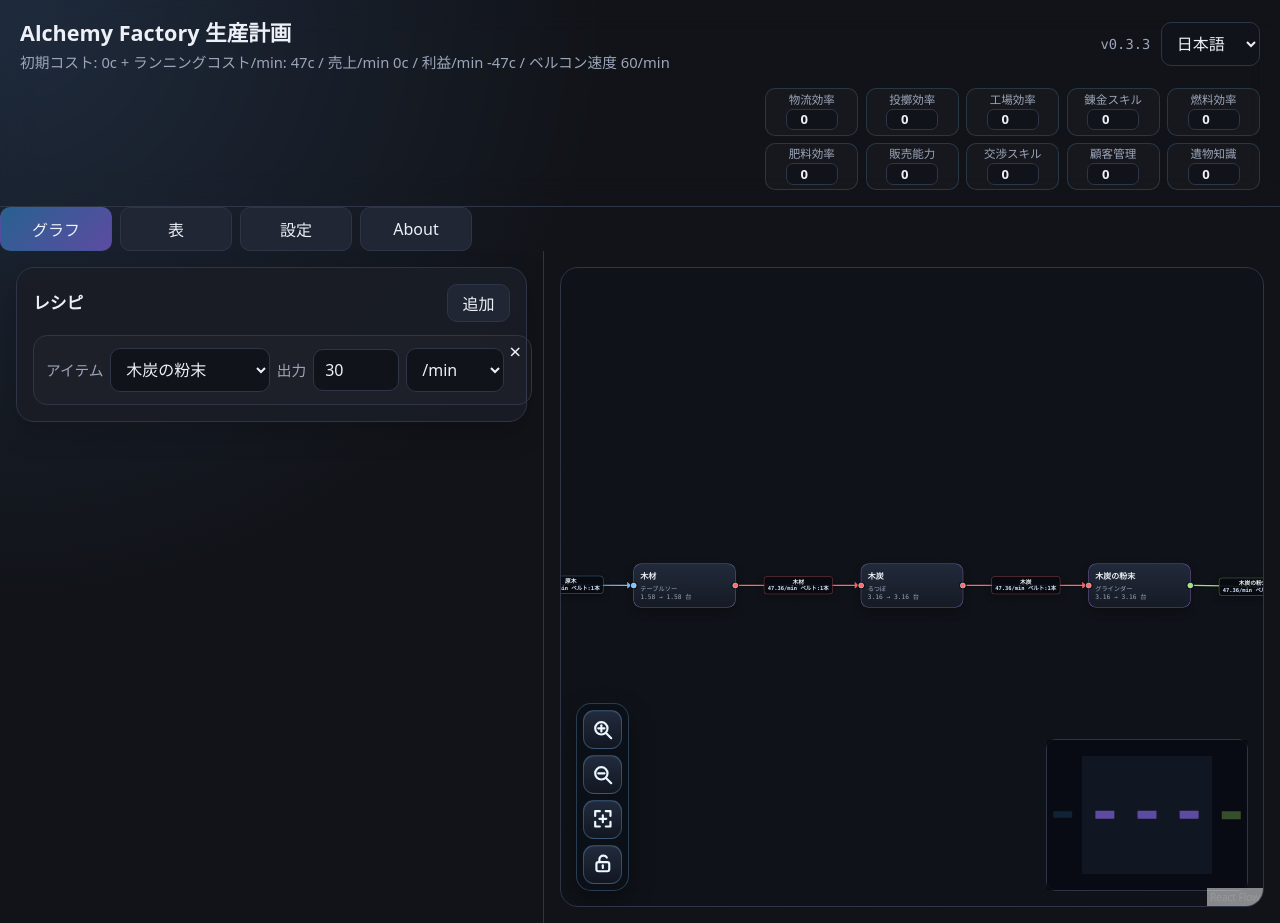
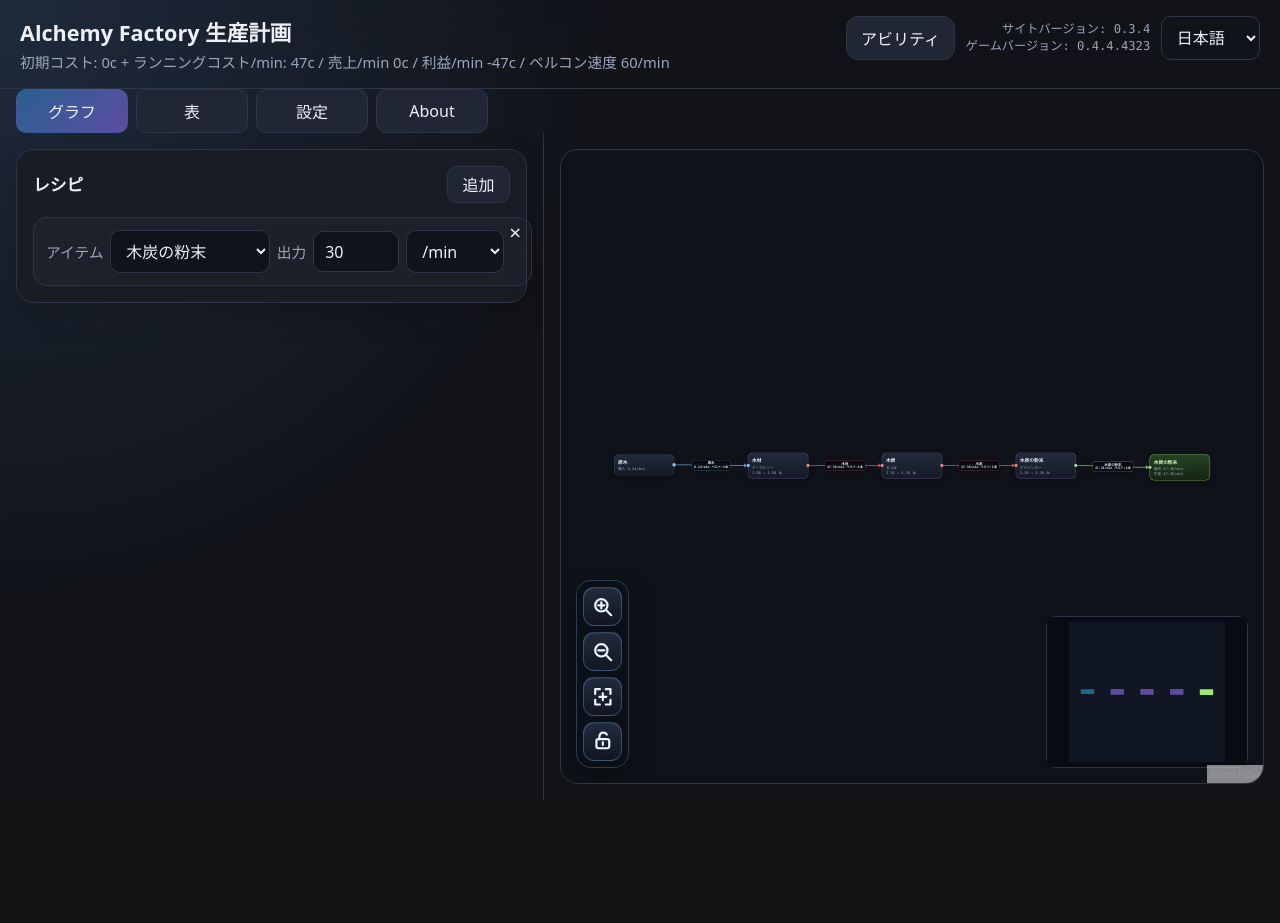
Before and after one commit to spaltfcy/alchemyfactory-calculator, a React (Vite) app: page / in a window 1280 px wide. After the commit the page ends 800 px from the top, so only its background shows below. Built offline with nearby package versions, Linux system fonts and the light colour scheme.

Commit message:
Improve graph layout and settings UI

```diff
--- a/package.json
+++ b/package.json
@@ -1,6 +1,6 @@
 {
   "name": "alchemyfactory-calculator",
-  "version": "0.3.3",
+  "version": "0.3.4",
   "private": true,
   "type": "module",
   "scripts": {
--- a/src/App.tsx
+++ b/src/App.tsx
@@ -13,7 +13,8 @@ import { SettingsTab } from './components/SettingsTab';
 import { AboutTab } from './components/AboutTab';
 import { formatCopper, formatNumber } from './utils/format';
 
-const APP_VERSION = 'v0.3.3';
+const APP_VERSION = '0.3.4';
+const GAME_VERSION = '0.4.4.4323';
 
 const abilityLabels: Record<AbilityId, { ja: string; en: string }> = {
   logisticsEfficiency: { ja: '物流効率', en: 'Logistics' },
@@ -36,7 +37,11 @@ function mergeInitialState(): AppState {
   const merged: AppState = {
     ...DEFAULT_STATE,
     ...saved,
-    settings: { ...DEFAULT_STATE.settings, ...saved.settings, fuel: { ...DEFAULT_STATE.settings.fuel, ...(saved.settings?.fuel ?? {}) } },
+    settings: {
+      ...DEFAULT_STATE.settings,
+      ...saved.settings,
+      fuel: { ...DEFAULT_STATE.settings.fuel, ...(saved.settings?.fuel ?? {}) },
+    },
     abilities: { ...DEFAULT_STATE.abilities, ...saved.abilities },
     recipePreferences: { ...DEFAULT_STATE.recipePreferences, ...saved.recipePreferences },
     surplusPolicies: { ...DEFAULT_STATE.surplusPolicies, ...saved.surplusPolicies },
@@ -56,6 +61,7 @@ function mergeInitialState(): AppState {
 
 export function App() {
   const [state, setState] = useState(() => mergeInitialState());
+  const [abilityOpen, setAbilityOpen] = useState(false);
   const lang = state.language;
   const showSidebar = state.activeTab === 'graph' || state.activeTab === 'table';
 
@@ -91,11 +97,13 @@ export function App() {
   }
 
   function setAbility(id: AbilityId, value: number) {
+    const nextValue = Math.max(0, Math.min(13, Math.floor(Number.isFinite(value) ? value : 0)));
+
     setState({
       ...state,
       abilities: {
         ...state.abilities,
-        [id]: Number.isFinite(value) ? value : 0,
+        [id]: nextValue,
       },
     });
   }
@@ -104,6 +112,9 @@ export function App() {
   const runningCost = result.totals.runningCostCopperPerMin ?? result.totals.purchaseCostCopperPerMin ?? 0;
   const initialCostLabel = lang === 'ja' ? '初期コスト' : 'Initial cost';
   const runningCostLabel = lang === 'ja' ? 'ランニングコスト/min' : 'Running cost/min';
+  const abilityButtonLabel = lang === 'ja' ? 'アビリティ' : 'Abilities';
+  const siteVersionLabel = lang === 'ja' ? 'サイトバージョン' : 'Site version';
+  const gameVersionLabel = lang === 'ja' ? 'ゲームバージョン' : 'Game version';
 
   return (
     <div className="app-shell">
@@ -118,7 +129,7 @@ export function App() {
           </p>
         </div>
 
-        <div className="header-ability-panel" aria-label={t('abilities', lang)}>
+        <div className={abilityOpen ? 'header-ability-panel is-open' : 'header-ability-panel'} aria-label={t('abilities', lang)}>
           {ABILITY_IDS.map((id) => (
             <label key={id} className="header-ability-field">
               <span>{abilityLabels[id][lang]}</span>
@@ -135,7 +146,23 @@ export function App() {
         </div>
 
         <div className="header-actions">
-          <span className="app-version">{APP_VERSION}</span>
+          <button
+            type="button"
+            className={abilityOpen ? 'header-ability-toggle is-open' : 'header-ability-toggle'}
+            onClick={() => setAbilityOpen((current) => !current)}
+          >
+            {abilityButtonLabel}
+          </button>
+
+          <div className="version-stack">
+            <span>
+              {siteVersionLabel}: {APP_VERSION}
+            </span>
+            <span>
+              {gameVersionLabel}: {GAME_VERSION}
+            </span>
+          </div>
+
           <select value={lang} onChange={(e) => setState({ ...state, language: e.target.value as AppState['language'] })}>
             <option value="ja">日本語</option>
             <option value="en">English</option>
@@ -151,7 +178,7 @@ export function App() {
         ))}
       </nav>
 
-      <main className={showSidebar ? "main-layout" : "main-layout main-layout-full"}>
+      <main className={showSidebar ? 'main-layout' : 'main-layout main-layout-full'}>
         {showSidebar && (
           <aside className="side-pane">
             <TargetEditor lang={lang} targets={state.targets} onChange={(targets) => setState({ ...state, targets })} />
--- a/src/components/GraphTab.tsx
+++ b/src/components/GraphTab.tsx
@@ -1,5 +1,5 @@
 // @ts-nocheck
-import { useEffect, useMemo, useState } from 'react';
+import { useEffect, useMemo, useRef, useState } from 'react';
 import {
   Background,
   BaseEdge,
@@ -221,7 +221,7 @@ function GraphControls({ lang, isInteractive, onToggleInteractive }: GraphContro
         className="flow-custom-control"
         title={labels.fit}
         aria-label={labels.fit}
-        onClick={() => fitView({ padding: 0.16, duration: 220 })}
+        onClick={() => fitView({ padding: 0.18, duration: 220 })}
       >
         <FitIcon />
       </button>
@@ -247,31 +247,56 @@ export function GraphTab({
   completedGraphNodeIds,
   onToggleCompleted,
 }: GraphTabProps) {
+  const flowRef = useRef<any>(null);
+  const latestLayoutId = useRef(0);
+  const [nodes, setNodes] = useState<Node[]>([]);
+  const [edges, setEdges] = useState<Edge[]>([]);
+  const [isInteractive, setIsInteractive] = useState(true);
+  const [isUpdating, setIsUpdating] = useState(true);
+
   const raw = useMemo(
     () => buildFlowGraph(result, lang, settings, completedGraphNodeIds),
     [result, lang, settings, completedGraphNodeIds],
   );
 
-  const [nodes, setNodes] = useState<Node[]>(raw.nodes);
-  const [edges, setEdges] = useState<Edge[]>(raw.edges);
-  const [isInteractive, setIsInteractive] = useState(true);
-
   useEffect(() => {
     let disposed = false;
+    const layoutId = latestLayoutId.current + 1;
+    latestLayoutId.current = layoutId;
+
+    setIsUpdating(true);
+    setNodes([]);
+    setEdges([]);
 
     layoutWithElk(raw.nodes, raw.edges)
       .then((layouted) => {
-        if (disposed) return;
+        if (disposed || latestLayoutId.current !== layoutId) return;
+
         const layoutedRaw = buildFlowGraph(result, lang, settings, completedGraphNodeIds);
         const positionById = new Map(layouted.map((node) => [node.id, node.position]));
+
         setNodes(layoutedRaw.nodes.map((node) => ({ ...node, position: positionById.get(node.id) ?? node.position })));
         setEdges(layoutedRaw.edges);
+        setIsUpdating(false);
+
+        requestAnimationFrame(() => {
+          requestAnimationFrame(() => {
+            flowRef.current?.fitView?.({ padding: 0.18, duration: 220, maxZoom: 1 });
+          });
+        });
       })
       .catch(() => {
-        if (!disposed) {
-          setNodes(raw.nodes);
-          setEdges(raw.edges);
-        }
+        if (disposed || latestLayoutId.current !== layoutId) return;
+
+        setNodes(raw.nodes);
+        setEdges(raw.edges);
+        setIsUpdating(false);
+
+        requestAnimationFrame(() => {
+          requestAnimationFrame(() => {
+            flowRef.current?.fitView?.({ padding: 0.18, duration: 220, maxZoom: 1 });
+          });
+        });
       });
 
     return () => {
@@ -292,6 +317,8 @@ export function GraphTab({
     setEdges((currentEdges) => applyEdgeChanges(changes, currentEdges));
   };
 
+  const updatingText = lang === 'ja' ? '更新中' : 'Updating';
+
   return (
     <div className="graph-tab">
       <div className="flow-wrap">
@@ -300,6 +327,10 @@ export function GraphTab({
           edges={edges}
           nodeTypes={nodeTypes}
           edgeTypes={edgeTypes}
+          onInit={(instance) => {
+            flowRef.current = instance;
+            requestAnimationFrame(() => instance.fitView({ padding: 0.18, duration: 0, maxZoom: 1 }));
+          }}
           onNodesChange={onNodesChange}
           onEdgesChange={onEdgesChange}
           onNodeDoubleClick={onNodeDoubleClick}
@@ -310,7 +341,9 @@ export function GraphTab({
           zoomOnScroll={isInteractive}
           zoomOnPinch={isInteractive}
           zoomOnDoubleClick={isInteractive}
-          fitView
+          minZoom={0.03}
+          maxZoom={2.5}
+          fitView={false}
         >
           <Background color="#243047" gap={18} />
           <GraphControls
@@ -335,6 +368,13 @@ export function GraphTab({
             }}
           />
         </ReactFlow>
+
+        {isUpdating && (
+          <div className="graph-updating" role="status" aria-live="polite">
+            <span className="graph-spinner" aria-hidden="true" />
+            <span>{updatingText}...</span>
+          </div>
+        )}
       </div>
     </div>
   );
--- a/src/defaultState.ts
+++ b/src/defaultState.ts
@@ -2,7 +2,7 @@ import type { AppState } from './types';
 import { DEFAULT_ABILITIES } from './data/abilityTables';
 
 export const DEFAULT_STATE: AppState = {
-  version: 9,
+  version: 10,
   language: 'ja',
   activeTab: 'graph',
   targets: [
--- a/src/styles.css
+++ b/src/styles.css
@@ -862,3 +862,206 @@ th { color: var(--muted); font-weight: 600; background: rgba(255, 255, 255, 0.02
 .planner-node-discard .planner-node-title {
   color: #ffe4a8;
 }
+
+
+/* v0.3.4 layout and graph stability */
+html,
+body,
+#root {
+  height: 100%;
+}
+
+body {
+  overflow: hidden;
+}
+
+.app-shell {
+  height: 100vh;
+  min-height: 0;
+  overflow: hidden;
+  display: grid;
+  grid-template-rows: auto auto minmax(0, 1fr);
+}
+
+.app-header {
+  grid-template-columns: minmax(24rem, 1fr) minmax(24rem, auto) auto;
+  align-items: start;
+}
+
+.header-actions {
+  align-items: center;
+}
+
+.version-stack {
+  display: grid;
+  gap: 0.16rem;
+  color: var(--muted);
+  font-family: ui-monospace, SFMono-Regular, Menlo, Consolas, monospace;
+  font-size: 0.76rem;
+  line-height: 1.18;
+  text-align: right;
+  white-space: nowrap;
+}
+
+.header-ability-toggle {
+  display: none;
+  min-height: 2.55rem;
+  padding-inline: 0.9rem;
+  border-radius: 12px;
+}
+
+.tabs {
+  padding-left: 1rem;
+}
+
+.main-layout {
+  min-height: 0;
+  overflow: hidden;
+}
+
+.main-layout-full {
+  grid-template-columns: 1fr;
+}
+
+.content-pane,
+.side-pane {
+  min-height: 0;
+}
+
+.content-pane {
+  overflow: hidden;
+}
+
+.graph-tab,
+.flow-wrap {
+  height: 100%;
+  min-height: 0;
+  overflow: hidden;
+}
+
+.graph-updating {
+  position: absolute;
+  inset: 0;
+  z-index: 30;
+  display: flex;
+  align-items: center;
+  justify-content: center;
+  gap: 0.75rem;
+  background: rgba(5, 8, 14, 0.42);
+  color: var(--text);
+  font-weight: 750;
+  pointer-events: none;
+  backdrop-filter: blur(2px);
+}
+
+.graph-spinner {
+  width: 1.4rem;
+  height: 1.4rem;
+  border: 3px solid rgba(125, 196, 255, 0.22);
+  border-top-color: var(--accent);
+  border-radius: 999px;
+  animation: graph-spin 0.85s linear infinite;
+}
+
+@keyframes graph-spin {
+  to {
+    transform: rotate(360deg);
+  }
+}
+
+.settings-layout {
+  grid-template-columns: minmax(0, 1.45fr) minmax(20rem, 0.55fr);
+}
+
+.recipe-setting-row {
+  grid-template-columns: minmax(7rem, 9rem) minmax(0, 1fr);
+}
+
+.recipe-setting-row select {
+  width: 100%;
+  min-width: 0;
+}
+
+.calculation-settings-panel {
+  display: grid;
+  gap: 0.9rem;
+}
+
+.settings-reset-row {
+  display: flex;
+  justify-content: flex-end;
+}
+
+.data-io-panel {
+  min-width: 0;
+}
+
+.data-io-grid {
+  display: grid;
+  grid-template-columns: 4.4rem minmax(0, 1fr);
+  gap: 0.55rem 0.75rem;
+  align-items: center;
+}
+
+.data-io-label {
+  color: var(--muted);
+  font-weight: 700;
+}
+
+.data-io-button,
+.data-io-file {
+  min-height: 2.65rem;
+  display: inline-flex;
+  align-items: center;
+}
+
+.data-io-file {
+  width: 100%;
+  padding: 0.3rem 0.45rem;
+  border: 1px solid var(--border);
+  border-radius: 12px;
+  background: rgba(255, 255, 255, 0.025);
+}
+
+.data-io-file input {
+  width: 100%;
+}
+
+@media (max-width: 1320px), (max-height: 760px) {
+  .app-header {
+    grid-template-columns: minmax(18rem, 1fr) auto;
+  }
+
+  .header-ability-toggle {
+    display: inline-flex;
+    align-items: center;
+    justify-content: center;
+  }
+
+  .header-ability-panel {
+    display: none;
+    grid-column: 1 / -1;
+    grid-row: 2;
+    justify-self: stretch;
+    max-width: none;
+    grid-template-columns: repeat(5, minmax(4.8rem, 1fr));
+  }
+
+  .header-ability-panel.is-open {
+    display: grid;
+  }
+}
+
+@media (max-width: 980px) {
+  .settings-layout {
+    grid-template-columns: 1fr;
+  }
+
+  .header-ability-panel {
+    grid-template-columns: repeat(2, minmax(0, 1fr));
+  }
+
+  .data-io-grid {
+    grid-template-columns: 1fr;
+  }
+}
```
Also changed, not shown: src/components/PlannerNode.tsx (+2 -6 lines), src/components/SettingsTab.tsx (+67 -21 lines).
